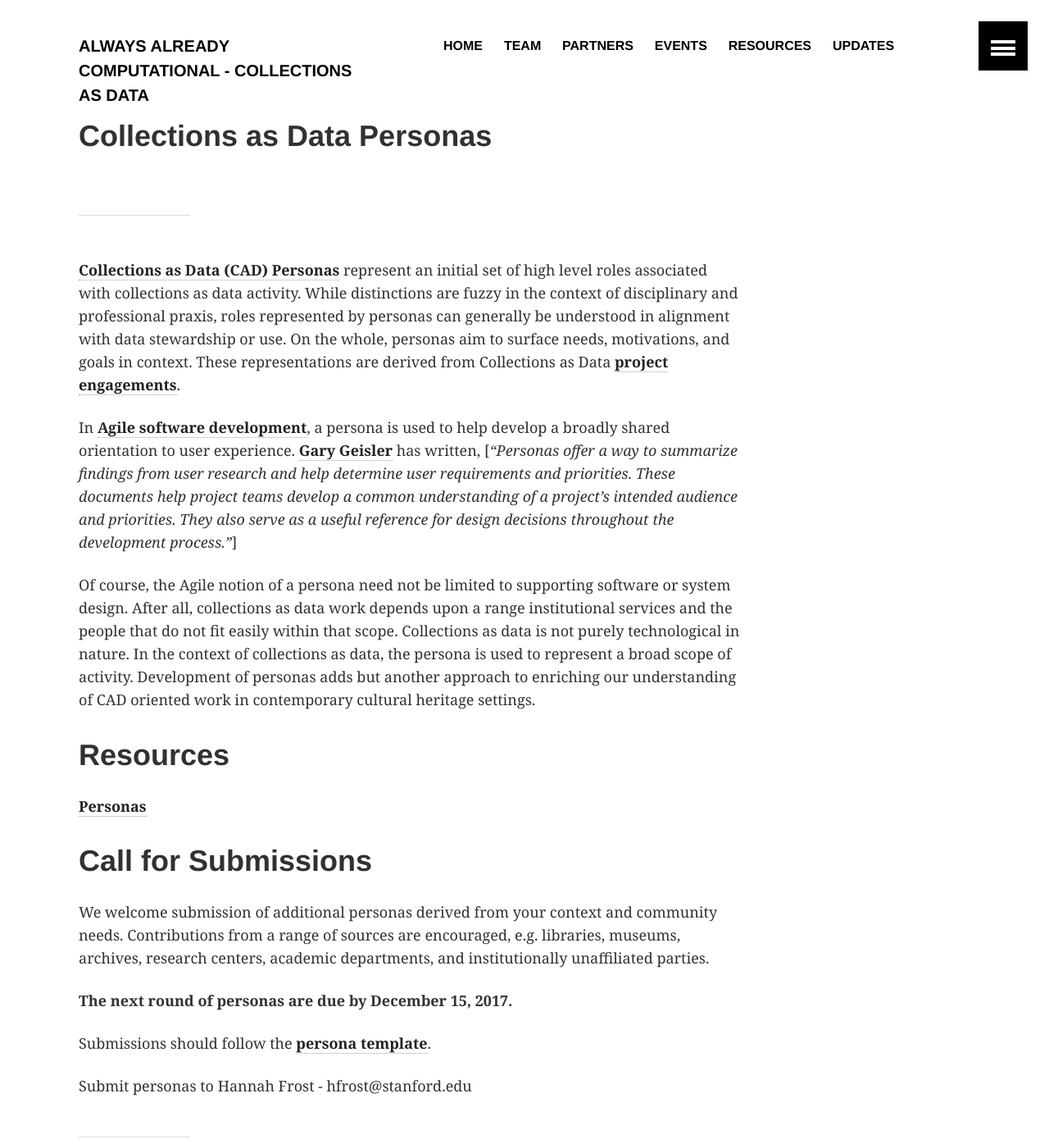
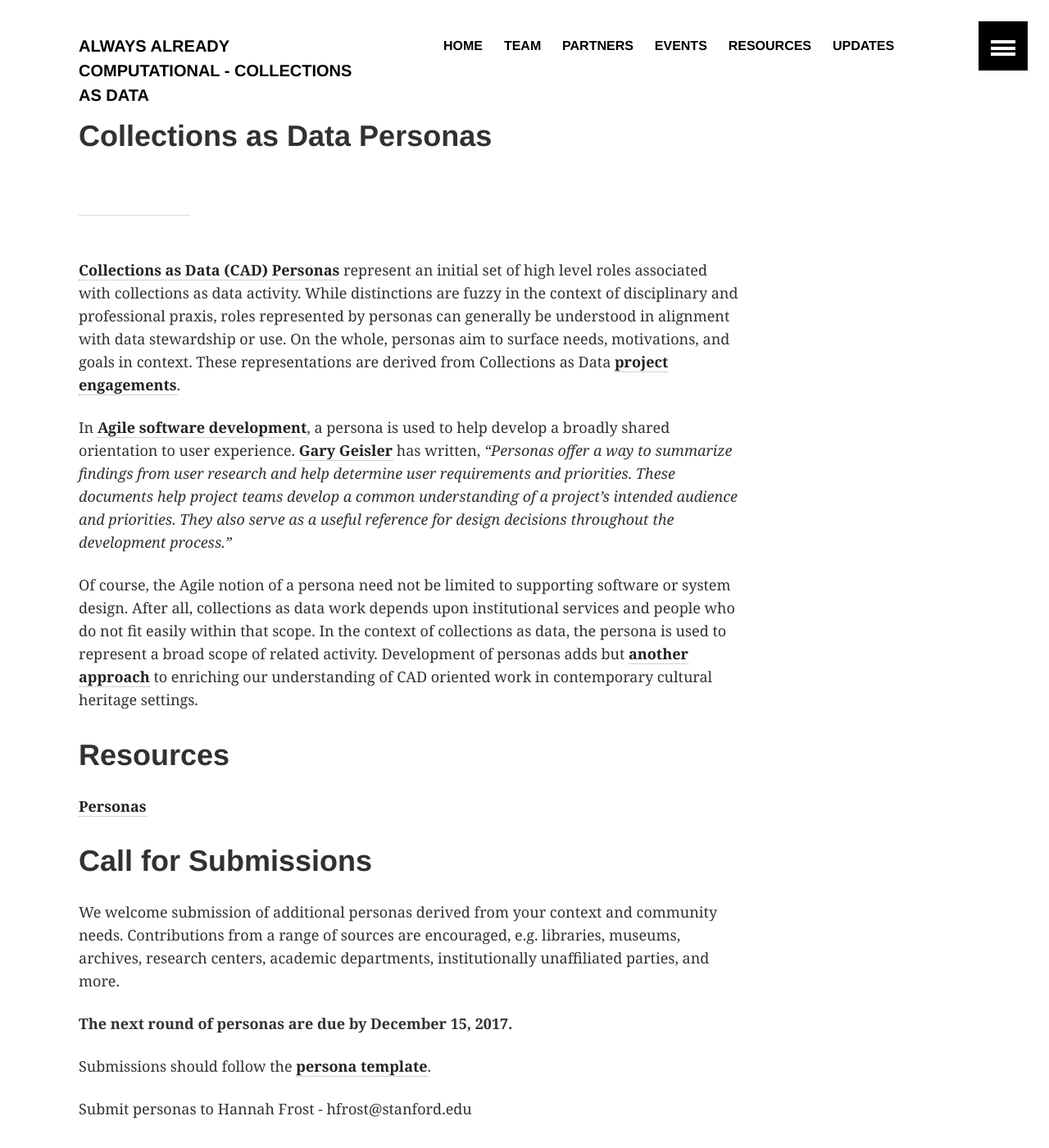
Before and after one commit to collectionsasdata/collectionsasdata.github.io, a Jekyll site: the page built from _posts/2017-10-22-personas.markdown, in a window 1280 px wide and 1400 px high. Shown: the whole window at 82% size. Built offline with Jekyll 4.4.1, drawn with Linux system fonts in a browser that asks for light colours.

Commit message:
Update 2017-10-22-personas.markdown

```diff
--- a/_posts/2017-10-22-personas.markdown
+++ b/_posts/2017-10-22-personas.markdown
@@ -8,9 +8,9 @@
 
 [**Collections as Data (CAD) Personas**](https://drive.google.com/drive/folders/0B8ETyFnKCnQSNVRNeGpXMjl5bkk?usp=sharing) represent an initial set of high level roles associated with collections as data activity. While distinctions are fuzzy in the context of disciplinary and professional praxis, roles represented by personas can generally be understood in alignment with data stewardship or use. On the whole, personas aim to surface needs, motivations, and goals in context. These representations are derived from Collections as Data [**project engagements**](https://collectionsasdata.github.io/events/).
 
-In [**Agile software development**](https://en.wikipedia.org/wiki/Agile_software_development), a persona is used to help develop a broadly shared orientation to user experience. [**Gary Geisler**](http://ggeisler.com/ux-design.html) has written,  [*“Personas offer a way to summarize findings from user research and help determine user requirements and priorities. These documents help project teams develop a common understanding of a project's intended audience and priorities. They also serve as a useful reference for design decisions throughout the development process.”*]
+In [**Agile software development**](https://en.wikipedia.org/wiki/Agile_software_development), a persona is used to help develop a broadly shared orientation to user experience. [**Gary Geisler**](http://ggeisler.com/ux-design.html) has written,  *“Personas offer a way to summarize findings from user research and help determine user requirements and priorities. These documents help project teams develop a common understanding of a project's intended audience and priorities. They also serve as a useful reference for design decisions throughout the development process.”*
 
-Of course, the Agile notion of a persona need not be limited to supporting software or system design. After all, collections as data work depends upon a range institutional services and the people that do not fit easily within that scope. Collections as data is not purely technological in nature. In the context of collections as data, the persona is used to represent a broad scope of activity. Development of personas adds but another approach to enriching our understanding of CAD oriented work in contemporary cultural heritage settings.
+Of course, the Agile notion of a persona need not be limited to supporting software or system design. After all, collections as data work depends upon institutional services and people who do not fit easily within that scope. In the context of collections as data, the persona is used to represent a broad scope of related activity. Development of personas adds but [**another approach**](https://collectionsasdata.github.io/resources/) to enriching our understanding of CAD oriented work in contemporary cultural heritage settings.
 
 # Resources
 
@@ -18,7 +18,7 @@
 
 # Call for Submissions
 
-We welcome submission of additional personas derived from your context and community needs. Contributions from a range of sources are encouraged, e.g. libraries, museums, archives, research centers, academic departments, and institutionally unaffiliated parties.
+We welcome submission of additional personas derived from your context and community needs. Contributions from a range of sources are encouraged, e.g. libraries, museums, archives, research centers, academic departments, institutionally unaffiliated parties, and more.
 
 **The next round of personas are due by December 15, 2017.**
 
```
